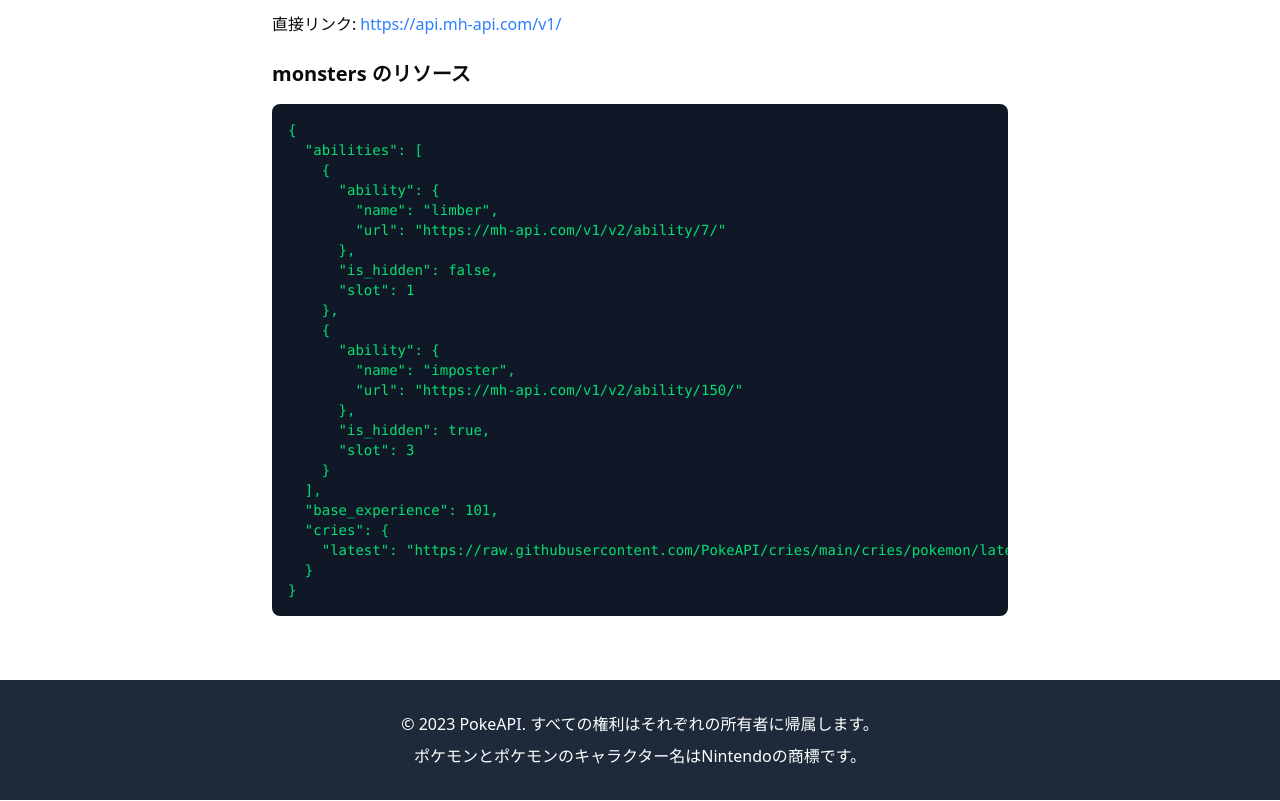
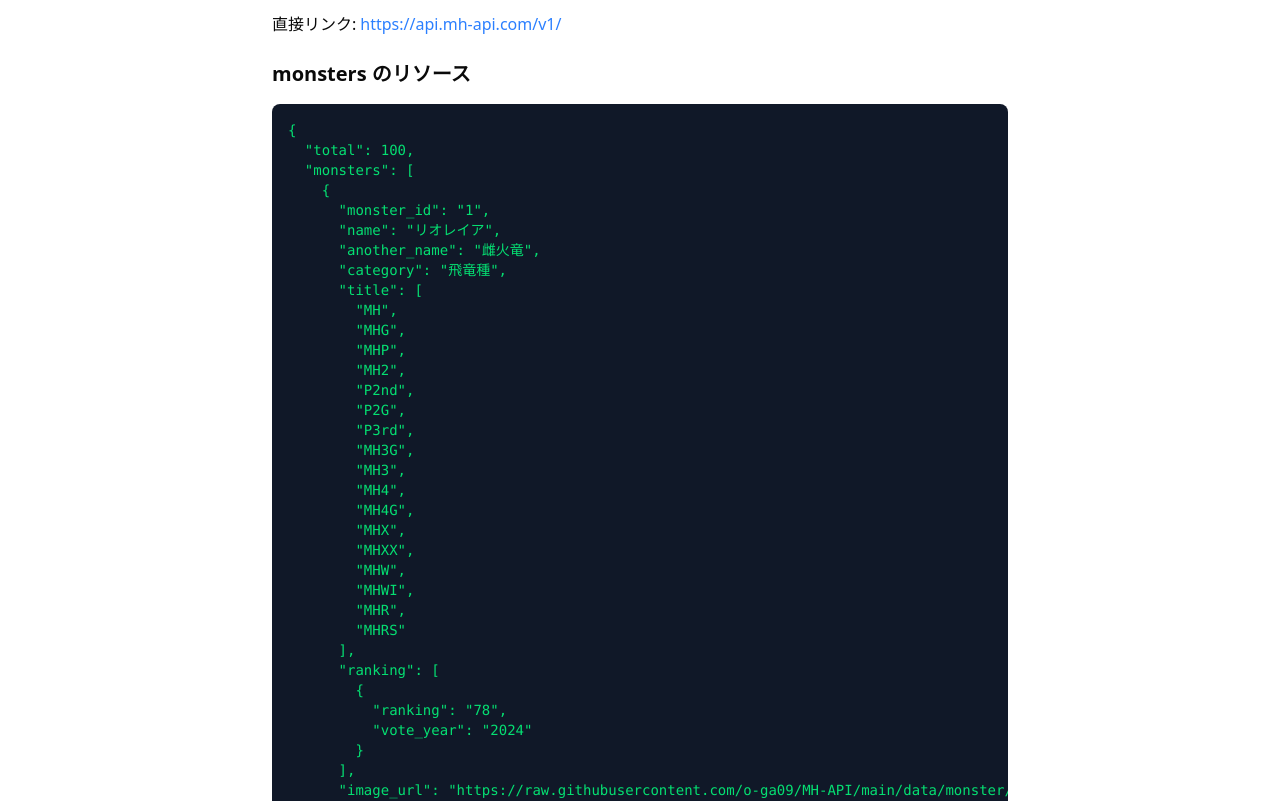
Before and after one commit to o-ga09/mh-api-landingpage, a Next.js app: page / in a window 1280 px wide. Shown: the part 980-1781 px from the top of the page. Built offline with nearby package versions, Linux system fonts and the light colour scheme.

Commit message:
✨ feat: ApiResponseコンポーネントのデフォルトデータを更新し、モンスター情報を追加

```diff
--- a/src/components/demo/apiResponese.tsx
+++ b/src/components/demo/apiResponese.tsx
@@ -12,29 +12,48 @@ export default function ApiResponse({
 }: ApiResponseProps) {
   // デフォルトのレスポンスデータ（データが提供されていない場合に表示）
   const defaultData = {
-    abilities: [
+    total: 100,
+    monsters: [
       {
-        ability: {
-          name: "limber",
-          url: "https://mh-api.com/v1/v2/ability/7/",
-        },
-        is_hidden: false,
-        slot: 1,
-      },
-      {
-        ability: {
-          name: "imposter",
-          url: "https://mh-api.com/v1/v2/ability/150/",
-        },
-        is_hidden: true,
-        slot: 3,
+        monster_id: "1",
+        name: "リオレイア",
+        another_name: "雌火竜",
+        category: "飛竜種",
+        title: [
+          "MH",
+          "MHG",
+          "MHP",
+          "MH2",
+          "P2nd",
+          "P2G",
+          "P3rd",
+          "MH3G",
+          "MH3",
+          "MH4",
+          "MH4G",
+          "MHX",
+          "MHXX",
+          "MHW",
+          "MHWI",
+          "MHR",
+          "MHRS",
+        ],
+        ranking: [
+          {
+            ranking: "78",
+            vote_year: "2024",
+          },
+        ],
+        image_url:
+          "https://raw.githubusercontent.com/o-ga09/MH-API/main/data/monster/1.png",
+        bgm: [
+          {
+            name: "太古の律動/リオレイア",
+            url: "https://www.youtube.com/watch?v=jLgjOfT_elA",
+          },
+        ],
       },
     ],
-    base_experience: 101,
-    cries: {
-      latest:
-        "https://raw.githubusercontent.com/PokeAPI/cries/main/cries/pokemon/latest/132.ogg",
-    },
   };
 
   const displayData = data || defaultData;
```
